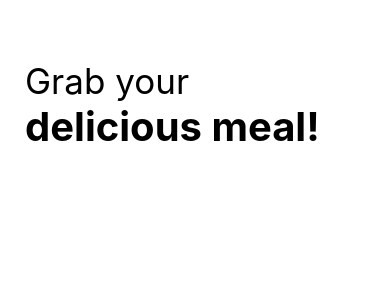
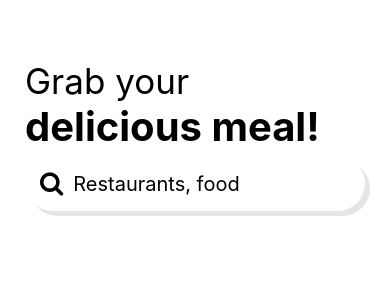
Before and after one commit to aleksandracodes/restaurants-search, a React Native app: screen / in a window 390 px wide. Shown: the top 300 px of the page. Built offline with nearby package versions, Linux system fonts and the light colour scheme.

Commit message:
Add Search bar component

```diff
--- a/App.js
+++ b/App.js
@@ -1,12 +1,14 @@
 import { StatusBar } from 'expo-status-bar';
 import { StyleSheet, Text, View } from 'react-native';
 import Header from './src/components/Header';
+import Search from './src/components/Search';
 
 export default function App() {
   return (
     <View style={styles.container}>
       <Header />
-      <StatusBar style="auto" />
+      <Search />
+      <StatusBar style='auto' />
     </View>
   );
 }
--- a/src/components/Header.js
+++ b/src/components/Header.js
@@ -19,6 +19,6 @@ const styles = StyleSheet.create({
     },
     boldHeader: {
         fontSize: 40,
-        fontWeight: "bold"
+        fontWeight: 'bold'
     }
 })
--- /dev/null
+++ b/src/components/Search.js
@@ -0,0 +1,36 @@
+import { StyleSheet, View, TextInput } from 'react-native';
+import { FontAwesome } from '@expo/vector-icons'
+
+export default function Search() {
+    return (
+        <View style={styles.container}>
+            <FontAwesome
+                name='search'
+                size={25}
+            />
+            <TextInput
+                style={styles.input}
+                placeholder='Restaurants, food'
+            />
+        </View>
+    )
+}
+
+const styles = StyleSheet.create({
+    container: {
+        flexDirection: 'row',
+        marginTop: 5,
+        marginHorizontal: 25,
+        backgroundColor: 'white',
+        shadowColor: 'black',
+        shadowOffset: { width: 5, height: 5 },
+        elevation: 3,
+        shadowOpacity: .1,
+        padding: 15,
+        borderRadius: 50
+    },
+    input: {
+        fontSize: 20,
+        marginLeft: 10
+    }
+})
```
